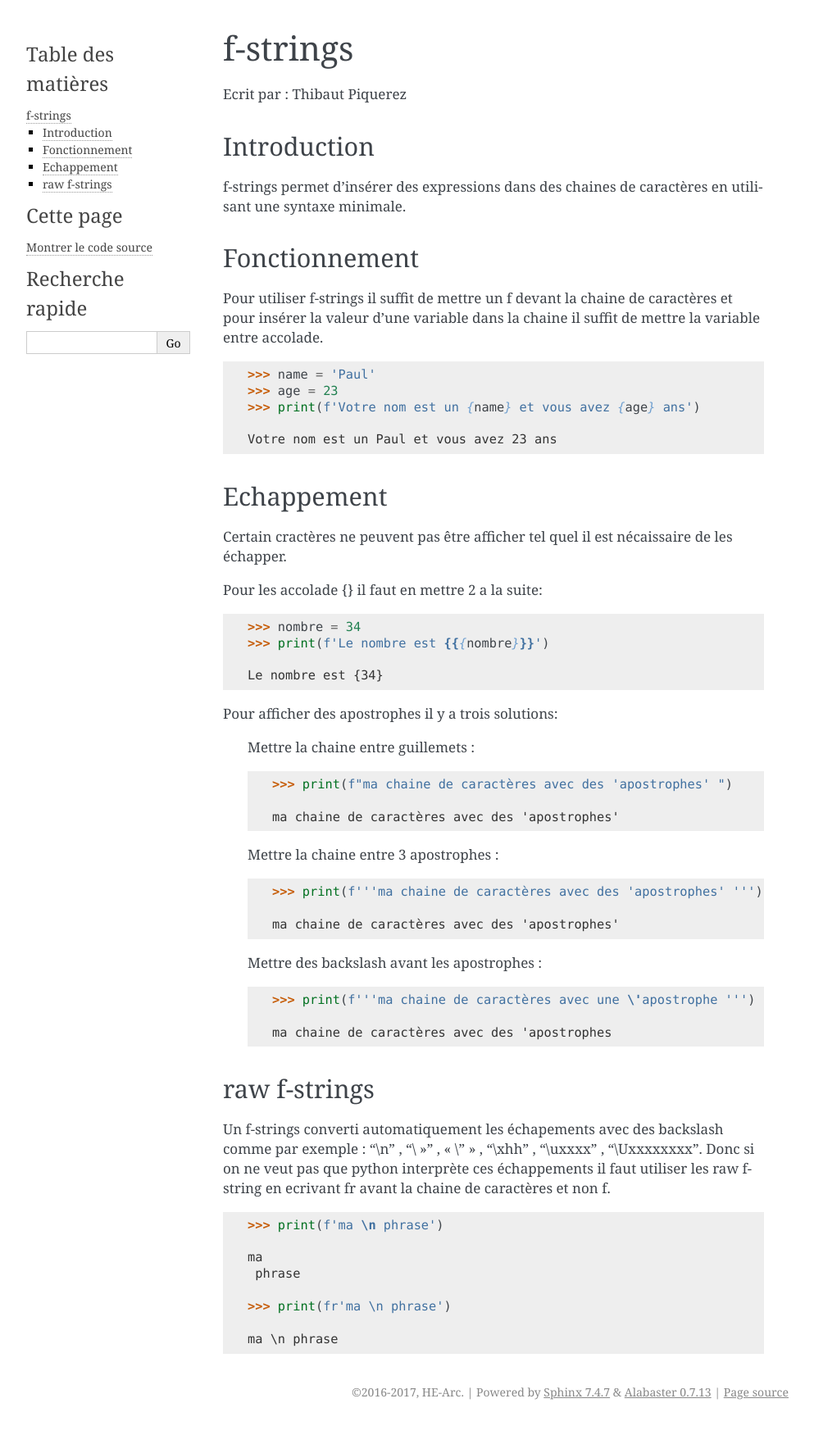
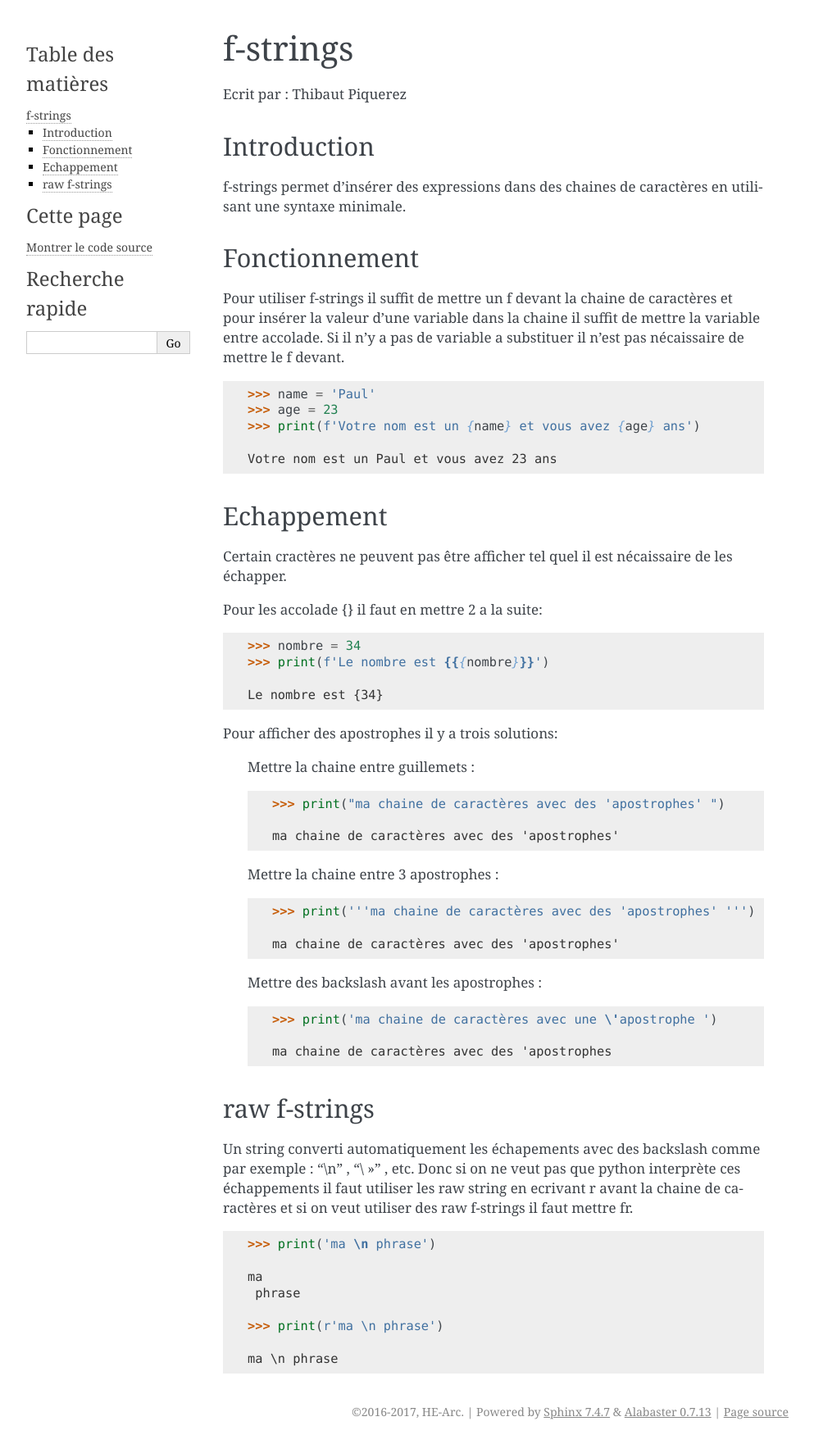
Before and after one commit to HE-Arc/livre-python, a Sphinx documentation site: the page built from source/fstrings/index.rst, in a window 1280 px wide. Shown: the whole page at 82% size, without its empty margins (148-1141 px from the left). Built offline with Sphinx 7.4.7, drawn with Linux system fonts in a browser that asks for light colours; before the commit the page ends 1738 px from its top, so only the background shows below that.

Commit message:
correction

```diff
--- a/source/fstrings/index.rst
+++ b/source/fstrings/index.rst
@@ -14,7 +14,7 @@ f-strings permet d'insérer des expressions dans des chaines de caractères en u
 --------------
 Fonctionnement
 --------------
-Pour utiliser f-strings il suffit de mettre un f devant la chaine de caractères et pour insérer la valeur d'une variable dans la chaine il suffit de mettre la variable entre accolade.
+Pour utiliser f-strings il suffit de mettre un f devant la chaine de caractères et pour insérer la valeur d'une variable dans la chaine il suffit de mettre la variable entre accolade. Si il n'y a pas de variable a substituer il n'est pas nécaissaire de mettre le f devant.
 
 .. code-block:: pycon
 
@@ -44,7 +44,7 @@ Pour afficher des apostrophes il y a trois solutions:
 
 	.. code-block:: pycon
 
-		>>> print(f"ma chaine de caractères avec des 'apostrophes' ")
+		>>> print("ma chaine de caractères avec des 'apostrophes' ")
 
 		ma chaine de caractères avec des 'apostrophes'
 
@@ -52,7 +52,7 @@ Pour afficher des apostrophes il y a trois solutions:
 
 	.. code-block:: pycon
 
-		>>> print(f'''ma chaine de caractères avec des 'apostrophes' ''')
+		>>> print('''ma chaine de caractères avec des 'apostrophes' ''')
 
 		ma chaine de caractères avec des 'apostrophes'
 
@@ -60,7 +60,7 @@ Pour afficher des apostrophes il y a trois solutions:
 
 	.. code-block:: pycon
 
-		>>> print(f'''ma chaine de caractères avec une \'apostrophe ''')
+		>>> print('ma chaine de caractères avec une \'apostrophe ')
 
 		ma chaine de caractères avec des 'apostrophes
 
@@ -68,15 +68,15 @@ Pour afficher des apostrophes il y a trois solutions:
 raw f-strings
 -------------
 
-Un f-strings converti automatiquement les échapements avec des backslash comme par exemple : '\\n' , '\\"' , "\\'" , '\\xhh' , '\\uxxxx' , '\\Uxxxxxxxx'. Donc si on ne veut pas que python interprète ces échappements il faut utiliser les raw f-string en ecrivant fr avant la chaine de caractères et non f.
+Un string converti automatiquement les échapements avec des backslash comme par exemple : '\\n' , '\\"' , etc. Donc si on ne veut pas que python interprète ces échappements il faut utiliser les raw string en ecrivant r avant la chaine de caractères et si on veut utiliser des raw f-strings il faut mettre fr.
 
 .. code-block:: pycon
 
-		>>> print(f'ma \n phrase')
+		>>> print('ma \n phrase')
 
 		ma
 		 phrase
 
-		>>> print(fr'ma \n phrase')
+		>>> print(r'ma \n phrase')
 
 		ma \n phrase
```
